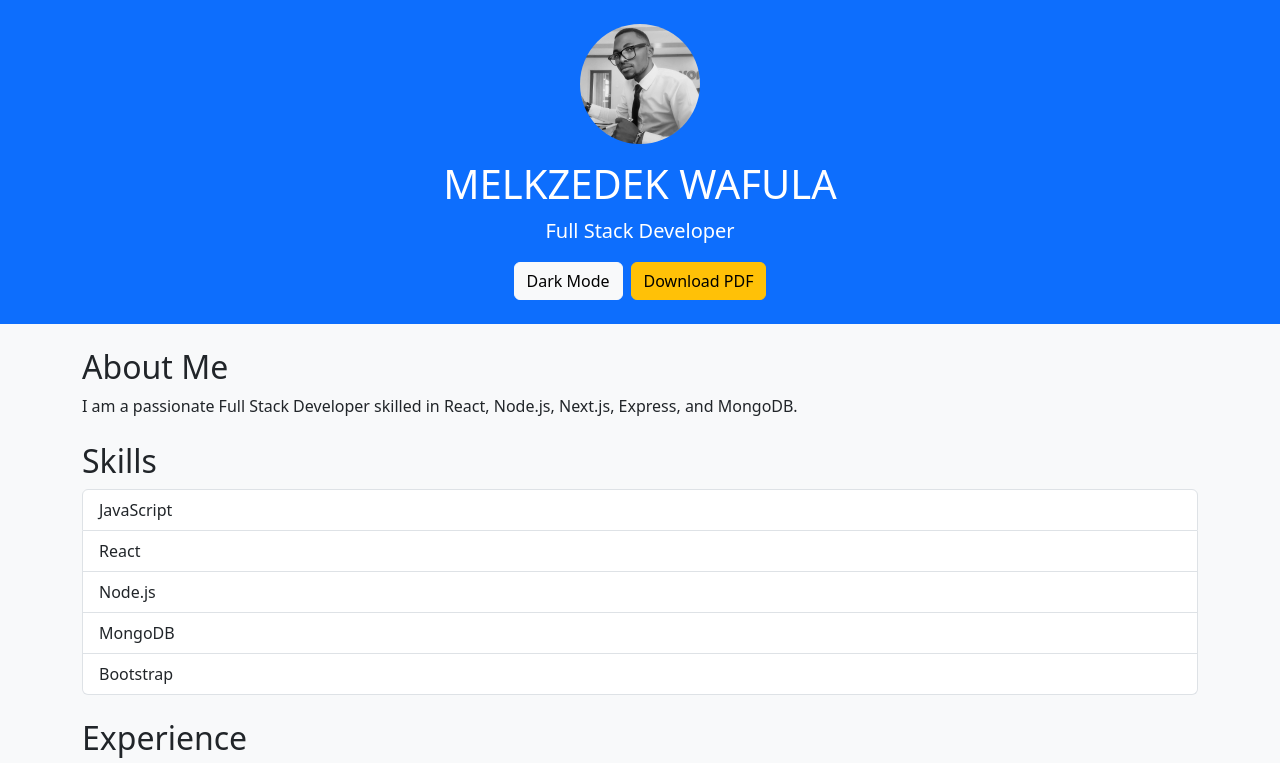
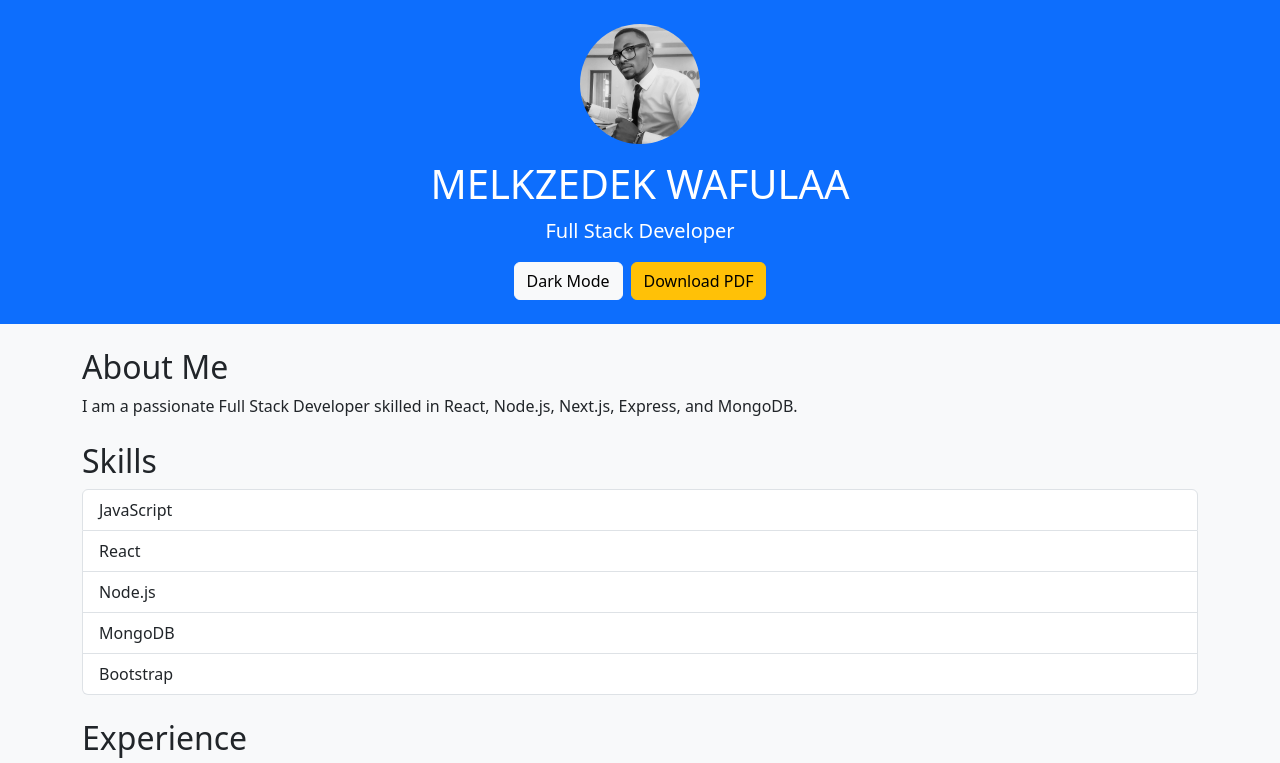
Before and after one commit to Melkzedk/my-resume, a React (Create React App) app: page / in a window 1280 px wide. Shown: the top 763 px of the page. Built offline with nearby package versions, Linux system fonts and the light colour scheme.

Commit message:
small changes

```diff
--- a/src/components/Header.js
+++ b/src/components/Header.js
@@ -39,7 +39,7 @@ export default function Header({ dark, toggleTheme }) {
         transition={{ duration: 0.8 }}
       />
 
-      <h1>MELKZEDEK WAFULA</h1>
+      <h1>MELKZEDEK WAFULAA</h1>
       <p className="lead">Full Stack Developer</p>
 
       <div className="d-flex justify-content-center mt-3 flex-wrap gap-2">
```
